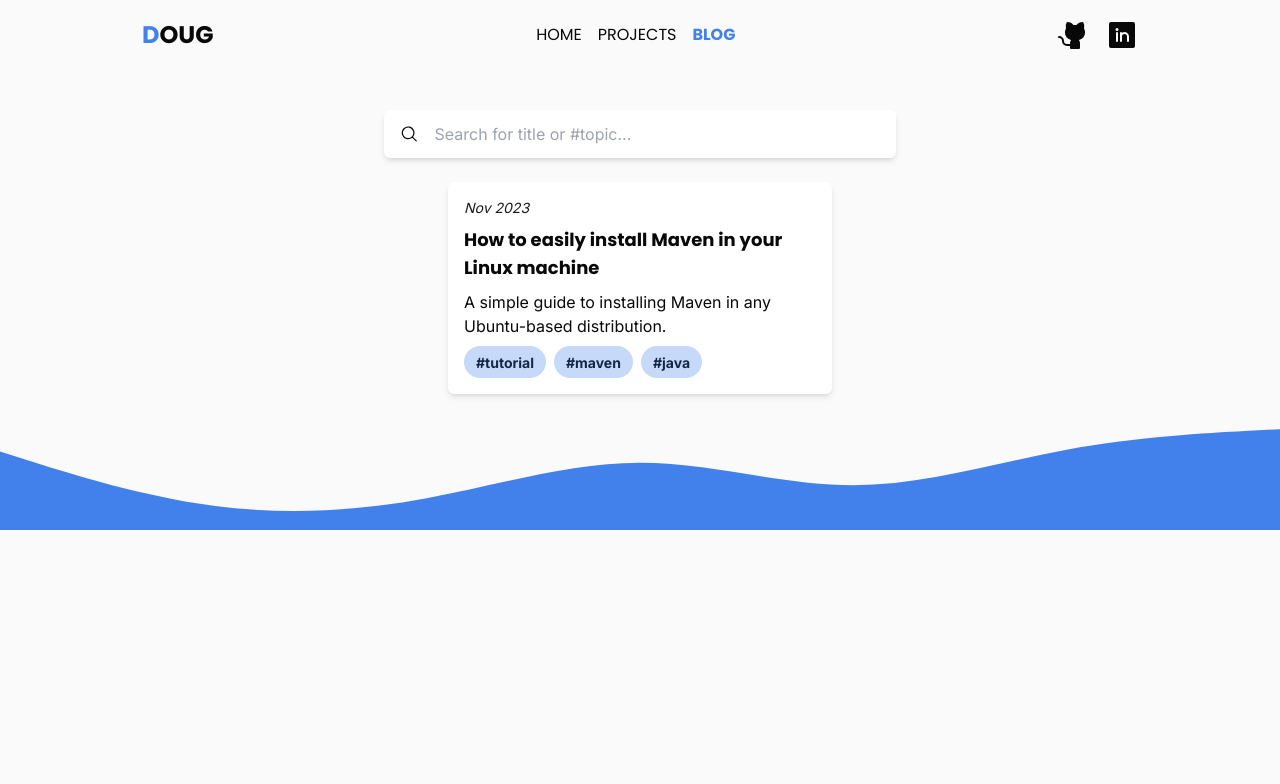
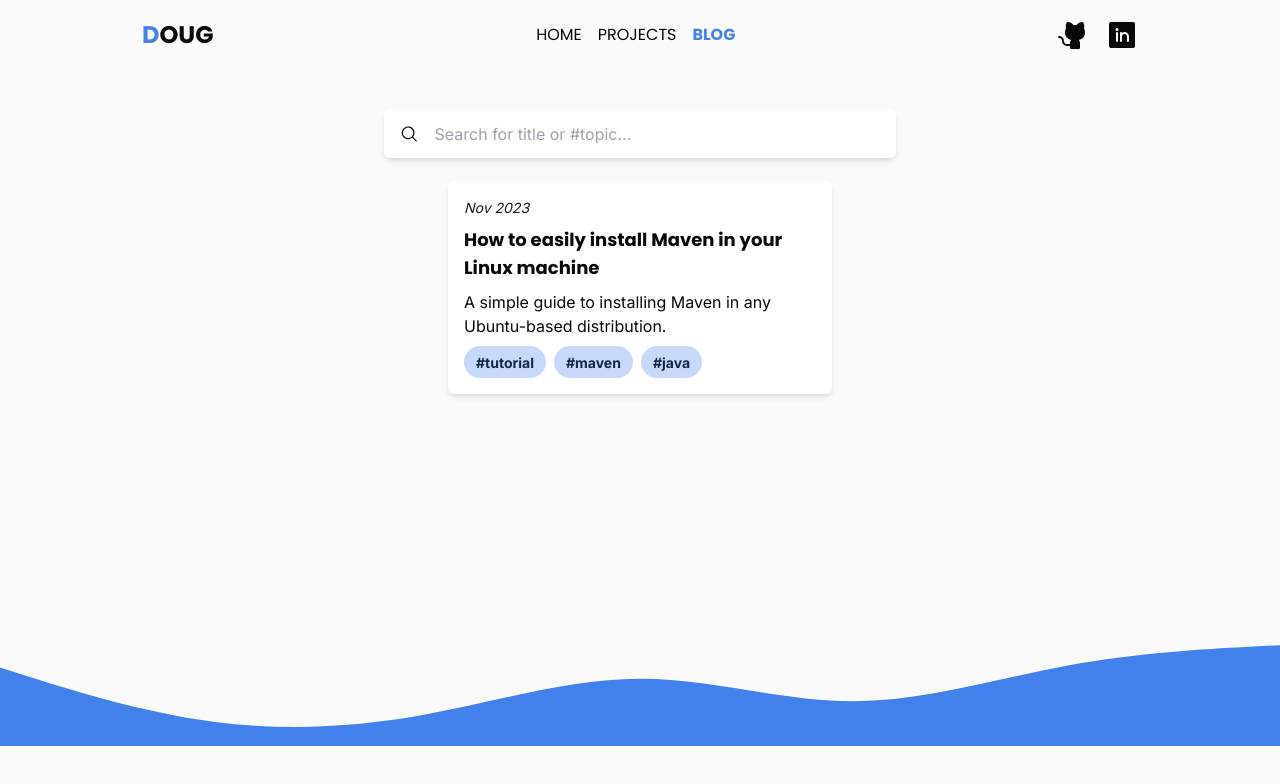
Before and after one commit to dougdomingos/portfolio, a Next.js app: page /blog in a window 1280 px wide. Shown: the top 784 px of the page. Built offline with nearby package versions, Linux system fonts and the light colour scheme.

Commit message:
feat: add min-height to Blog section

```diff
--- a/src/components/pages/blog/index.tsx
+++ b/src/components/pages/blog/index.tsx
@@ -2,7 +2,7 @@ import Searchbar from '@components/Searchbar';
 import PostList from './PostList';
 
 const Blog = () => (
-  <section className='flex flex-col items-center py-10 gap-6'>
+  <section className='flex flex-col items-center py-10 gap-6 min-h-[72.5vh]'>
     <Searchbar />
     <PostList />
   </section>
```
Also changed, not shown: src/posts/installing-maven-guide.mdx (renamed from src/posts/first-post.mdx).
